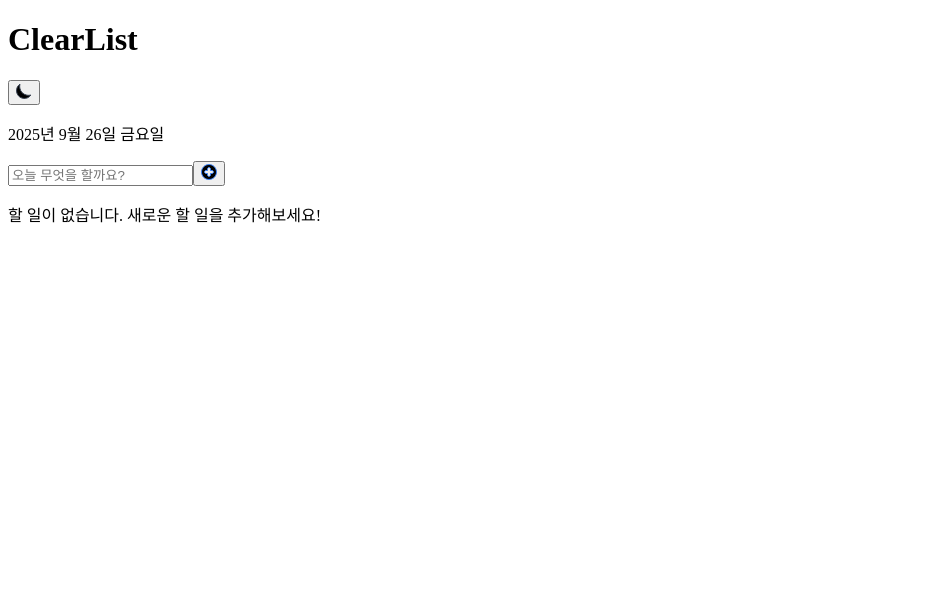
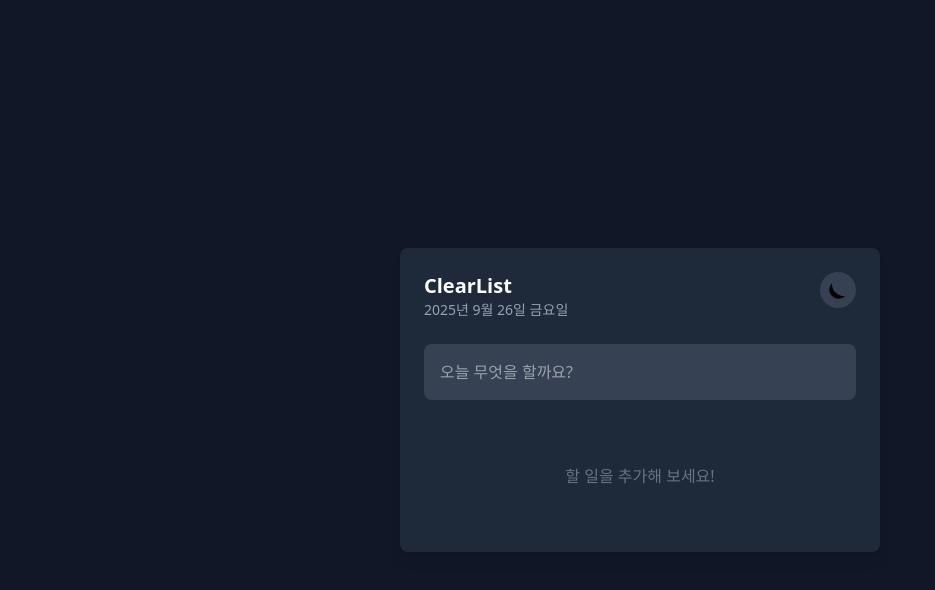
Before and after one commit to SNULION-13th/AI_seminar, a React (Vite) app: page / in a window 1280 px wide. Shown: the top 590 px of the page, without its empty margins (0-935 px from the left). Built offline with nearby package versions, Linux system fonts and the light colour scheme.

Commit message:
1차 커밋

```diff
--- a/src/App.jsx
+++ b/src/App.jsx
@@ -1,7 +1,7 @@
 
-import React from 'react';
+import React, { useState, useEffect } from 'react';
 import modeToggleIcon from './assets/mode-toggle.svg';
-import addIcon from './assets/add-icon.svg';
+import "./App.css"
 
 function App() {
   const today = new Date();
@@ -12,34 +12,158 @@ function App() {
     weekday: 'long',
   });
 
+  const [todos, setTodos] = useState([]);
+  const [newTodo, setNewTodo] = useState('');
+  const [filter, setFilter] = useState('all'); // 'all', 'active', 'completed'
+  const [editingTodo, setEditingTodo] = useState(null);
+  const [editingText, setEditingText] = useState('');
+
+  // Load todos from localStorage on initial render
+  useEffect(() => {
+    const savedTodos = localStorage.getItem('todos');
+    if (savedTodos) {
+      setTodos(JSON.parse(savedTodos));
+    }
+  }, []);
+
+  // Save todos to localStorage whenever they change
+  useEffect(() => {
+    localStorage.setItem('todos', JSON.stringify(todos));
+  }, [todos]);
+
+  const handleAddTodo = (e) => {
+    e.preventDefault();
+    if (newTodo.trim() !== '') {
+      setTodos([...todos, { id: Date.now(), text: newTodo, completed: false }]);
+      setNewTodo('');
+    }
+  };
+
+  const handleToggleComplete = (id) => {
+    setTodos(
+      todos.map(todo =>
+        todo.id === id ? { ...todo, completed: !todo.completed } : todo
+      )
+    );
+  };
+
+  const handleDeleteTodo = (id) => {
+    setTodos(todos.filter(todo => todo.id !== id));
+  };
+
+  const handleClearCompleted = () => {
+    setTodos(todos.filter(todo => !todo.completed));
+  };
+
+  const handleEdit = (todo) => {
+    setEditingTodo(todo.id);
+    setEditingText(todo.text);
+  };
+
+  const handleUpdateTodo = (id) => {
+    setTodos(
+      todos.map(todo =>
+        todo.id === id ? { ...todo, text: editingText } : todo
+      )
+    );
+    setEditingTodo(null);
+    setEditingText('');
+  };
+
+  const handleKeyDown = (e, id) => {
+    if (e.key === 'Enter') {
+      handleUpdateTodo(id);
+    }
+    if (e.key === 'Escape') {
+      setEditingTodo(null);
+      setEditingText('');
+    }
+  };
+
+  const filteredTodos = todos.filter(todo => {
+    if (filter === 'active') {
+      return !todo.completed;
+    }
+    if (filter === 'completed') {
+      return todo.completed;
+    }
+    return true; // 'all'
+  });
+
+  const remainingTodos = todos.filter(todo => !todo.completed).length;
+
   return (
-    <div className="bg-gray-50 flex justify-center items-center min-h-screen">
-      <div className="w-full max-w-md mx-auto">
-        <div className="bg-white rounded-lg shadow-lg p-6">
-          <div className="border-b pb-6 mb-6">
-            <div className="flex justify-between items-center mb-2">
-              <h1 className="text-2xl font-bold text-blue-600">ClearList</h1>
-              <button className="bg-gray-200 rounded-full p-2">
-                <img src={modeToggleIcon} alt="Mode Toggle" className="w-5 h-5" />
-              </button>
+    <div className="bg-gray-900 flex justify-center items-center min-h-screen">
+      <div className="w-full max-w-lg mx-auto p-4">
+        <div className="bg-gray-800 rounded-lg shadow-lg p-6">
+          <div className="flex justify-between items-start mb-6">
+            <div>
+              <h1 className="text-xl font-bold text-white">ClearList</h1>
+              <p className="text-sm text-gray-400">{dateString}</p>
             </div>
-            <p className="text-center text-gray-500 text-sm">{dateString}</p>
+            <button className="bg-gray-700 rounded-full p-2">
+              <img src={modeToggleIcon} alt="Mode Toggle" className="w-5 h-5" />
+            </button>
           </div>
 
-          <form className="flex items-center mb-6">
+          <form onSubmit={handleAddTodo} className="flex items-center mb-6">
             <input
               type="text"
               placeholder="오늘 무엇을 할까요?"
-              className="flex-grow p-3 border border-gray-300 rounded-lg focus:outline-none focus:ring-2 focus:ring-blue-500"
+              value={newTodo}
+              onChange={(e) => setNewTodo(e.target.value)}
+              className="flex-grow p-4 bg-gray-700 text-white rounded-lg focus:outline-none focus:ring-2 focus:ring-blue-500"
             />
-            <button type="submit" className="ml-4 p-3 rounded-lg">
-              <img src={addIcon} alt="Add Task" className="w-5 h-5" />
-            </button>
           </form>
 
-          <div className="text-center text-gray-500 py-10">
-            <p>할 일이 없습니다. 새로운 할 일을 추가해보세요!</p>
+          <div className="space-y-2">
+            {filteredTodos.length > 0 ? (
+              filteredTodos.map(todo => (
+                <li key={todo.id} className="flex items-center justify-between bg-gray-700 p-4 rounded-lg list-none">
+                  <div className="flex items-center w-full">
+                    <input
+                      type="checkbox"
+                      checked={todo.completed}
+                      onChange={() => handleToggleComplete(todo.id)}
+                      className="h-5 w-5 rounded bg-gray-600 border-gray-500 focus:ring-blue-500 text-blue-500"
+                    />
+                    {editingTodo === todo.id ? (
+                      <input
+                        type="text"
+                        value={editingText}
+                        onChange={(e) => setEditingText(e.target.value)}
+                        onKeyDown={(e) => handleKeyDown(e, todo.id)}
+                        onBlur={() => handleUpdateTodo(todo.id)}
+                        className="ml-3 bg-gray-600 text-white rounded px-2 py-1 w-full"
+                        autoFocus
+                      />
+                    ) : (
+                      <span onDoubleClick={() => handleEdit(todo)} className={`ml-3 text-white ${todo.completed ? 'line-through text-gray-500' : ''}`}>
+                        {todo.text}
+                      </span>
+                    )}
+                  </div>
+                  <button onClick={() => handleDeleteTodo(todo.id)} className="text-gray-500 hover:text-white ml-4">X</button>
+                </li>
+              ))
+            ) : (
+              <div className="text-center text-gray-500 py-10">
+                <p>{filter === 'completed' ? '완료된 할 일이 없습니다.' : '할 일을 추가해 보세요!'}</p>
+              </div>
+            )}
           </div>
+
+          {todos.length > 0 && (
+            <div className="mt-6 flex justify-between items-center text-sm text-gray-400">
+              <span>{remainingTodos} items left</span>
+              <div className="flex space-x-2">
+                <button onClick={() => setFilter('all')} className={`hover:text-white ${filter === 'all' ? 'text-blue-500' : ''}`}>All</button>
+                <button onClick={() => setFilter('active')} className={`hover:text-white ${filter === 'active' ? 'text-blue-500' : ''}`}>Active</button>
+                <button onClick={() => setFilter('completed')} className={`hover:text-white ${filter === 'completed' ? 'text-blue-500' : ''}`}>Completed</button>
+              </div>
+              <button onClick={handleClearCompleted} className="hover:text-white">Clear Completed</button>
+            </div>
+          )}
         </div>
       </div>
     </div>
```
